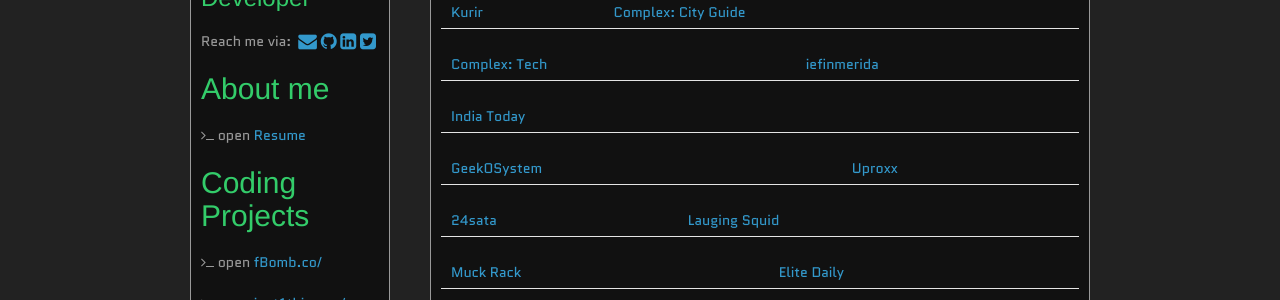
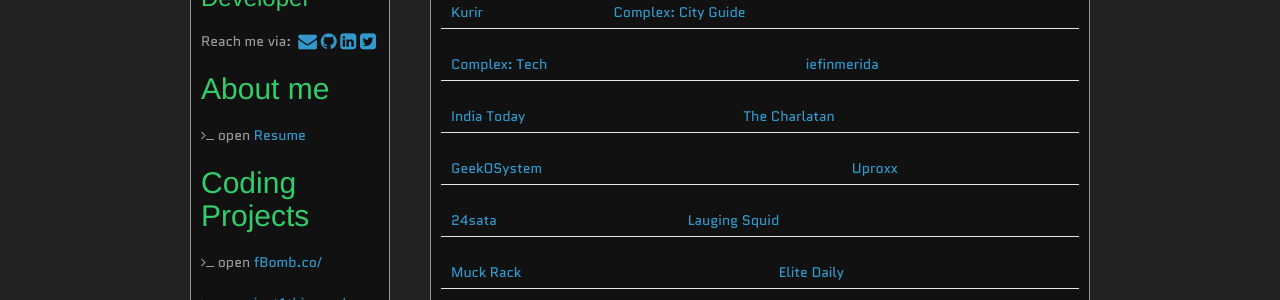
Before and after one commit to mgingras/The-old-mgingras.ca, a Jekyll site: the page built from _posts/2013-09-12-fBomb.md, in a window 1280 px wide and 900 px high, scrolled down 2350 px. Shown: the part 194-494 px from the top of the window. Built offline with Jekyll 4.4.1, drawn with Linux system fonts in a browser that asks for light colours; some web fonts are replaced; Markdown is read by kramdown in place of the engine named in the settings; comment, search, counter and statistics services are not loaded.

Commit message:
charlatan

```diff
--- a/_posts/2013-09-12-fBomb.md
+++ b/_posts/2013-09-12-fBomb.md
@@ -85,7 +85,7 @@
 
 [Complex: Tech](http://www.complexmag.ca/tech/2013/11/f-bomb-website-twitter-tweets) | [iefinmerida](http://www.iefimerida.gr/news/129464/%CE%B4%CE%B9%CE%B1%CE%B4%CF%81%CE%B1%CF%83%CF%84%CE%B9%CE%BA%CF%8C%CF%82-%CF%87%CE%AC%CF%81%CF%84%CE%B7%CF%82-%CE%B4%CE%B5%CE%AF%CF%87%CE%BD%CE%B5%CE%B9-%CE%BA%CE%AC%CE%B8%CE%B5-%CF%80%CF%8C%CF%84%CE%B5-%CE%B2%CF%81%CE%AF%CE%B6%CE%BF%CF%85%CE%BD-%CE%BF%CE%B9-%CF%87%CF%81%CE%AE%CF%83%CF%84%CE%B5%CF%82-%CF%84%CE%BF%CF%85-twitter-%CF%80%CE%BF%CE%B9%CE%B5%CF%82-%CE%B5%CE%AF%CE%BD%CE%B1%CE%B9-%CE%BF%CE%B9-%C2%AB%CF%80%CF%81%CF%89)
 
-[India Today](http://indiatoday.intoday.in/story/twitter-f-bomb-interactive-map/1/321985.html) |
+[India Today](http://indiatoday.intoday.in/story/twitter-f-bomb-interactive-map/1/321985.html) | [The Charlatan](http://www.charlatan.ca/2013/11/carleton-student-launches-f-bomb-tweet-tracker/)
 
 [GeekOSystem](http://www.geekosystem.com/look-at-all-the-fs/) | [Uproxx](http://www.uproxx.com/technology/2013/11/f-bomb-map-shows-every-fk-given-twitter-real-time/)
 
```
